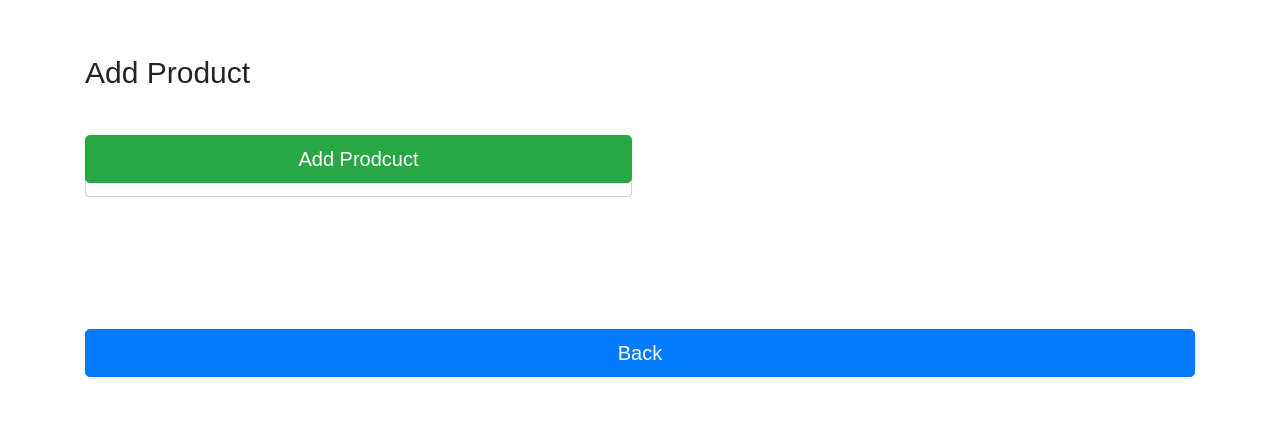
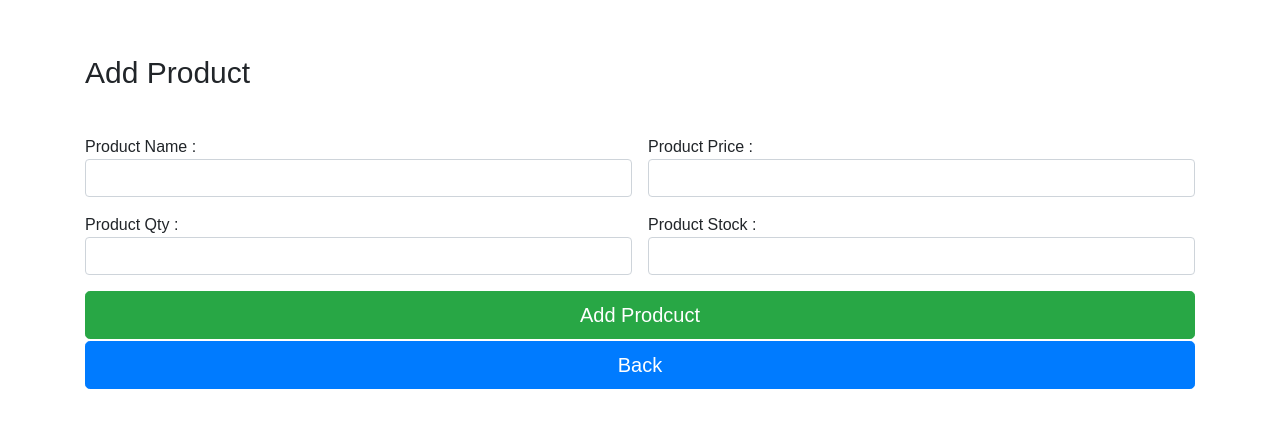
Before and after one commit to JehanKandy/GYM-Management-System, a PHP site: page /lib/routes/add_product.php in a window 1280 px wide. Shown: the part 56-484 px from the top of the page. Run offline with PHP 8.4, Linux system fonts and the light colour scheme; the visitor is signed in with stand-in values (Sample User, id 1); data that the repository does not hold is empty; some libraries are stand-ins or nearby versions; some web fonts are replaced.

Commit message:
Update dashboard.css

```diff
--- a/css/dashboard.css
+++ b/css/dashboard.css
@@ -1398,19 +1398,19 @@ td {
 }
 
 .item-add2 {
-    grid-area: a;
+    grid-area: b;
 }
 
 .item-add3 {
-    grid-area: a;
+    grid-area: c;
 }
 
 .item-add4 {
-    grid-area: a;
+    grid-area: d;
 }
 
 .item-add5 {
-    grid-area: a;
+    grid-area: e;
 }
 
 @media only screen and (max-width: 1400px) {
```
